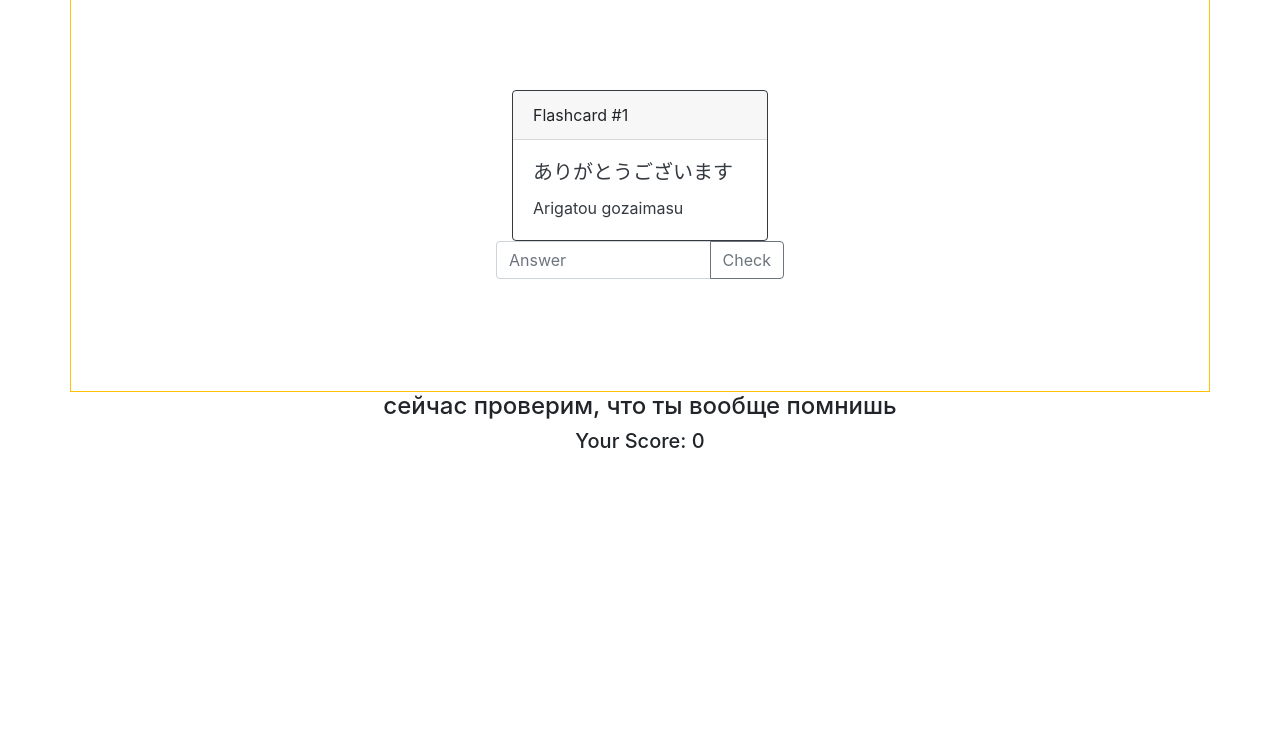
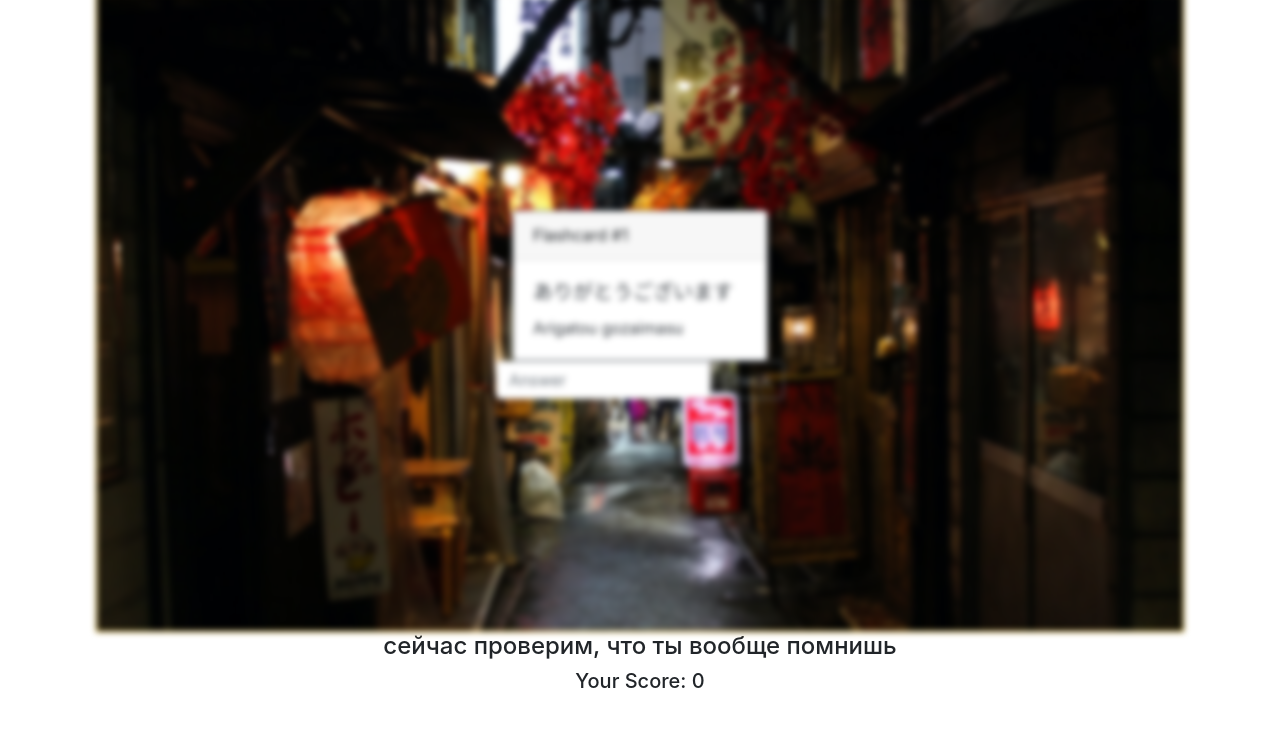
Before and after one commit to a-falconia/angry-japanese, a plain HTML site: page index.html in a window 1280 px wide. Shown: the part 64-800 px from the top of the page. Drawn offline with nearby package versions, Linux system fonts and the light colour scheme.

Commit message:
css trash started

```diff
--- a/index.css
+++ b/index.css
@@ -6,3 +6,10 @@
 --wintergreen-dream: #5F8178;
 --fire-opal: #ED5C5A;
 }
+
+#mainContent {
+    background-image: url('./1-unsplash.jpg');
+    background-size: cover;
+    filter: blur(3px);
+   -webkit-filter: blur(3px);
+  }
--- a/index.html
+++ b/index.html
@@ -8,12 +8,16 @@
     <link rel="stylesheet" href="https://maxcdn.bootstrapcdn.com/bootstrap/4.0.0/css/bootstrap.min.css"
         integrity="sha384-Gn5384xqQ1aoWXA+058RXPxPg6fy4IWvTNh0E263XmFcJlSAwiGgFAW/dAiS6JXm" crossorigin="anonymous">
 
+        <link rel="stylesheet" href="index.css">
+
 </head>
 
 <body style="height: 100vh">
+    <div class="bg-image"></div>
+
     <h1 class=" text-center">Let's learn some f***ing Japanese</h1>
-    <div class="container border border-warning d-flex flex-column justify-content-center align-items-center"
-        style="height: 50vh;">
+    <div id="mainContent" class="container-fluid border border-warning d-flex flex-column justify-content-center align-items-center"
+        style="height: 80%; width: 85%">
 
         <div id="flashcard" class="card border-dark" style="width: 16rem;">
             <div class="card-header">Flashcard #1</div>
```
Also changed, not shown: 1-unsplash.jpg (added).
